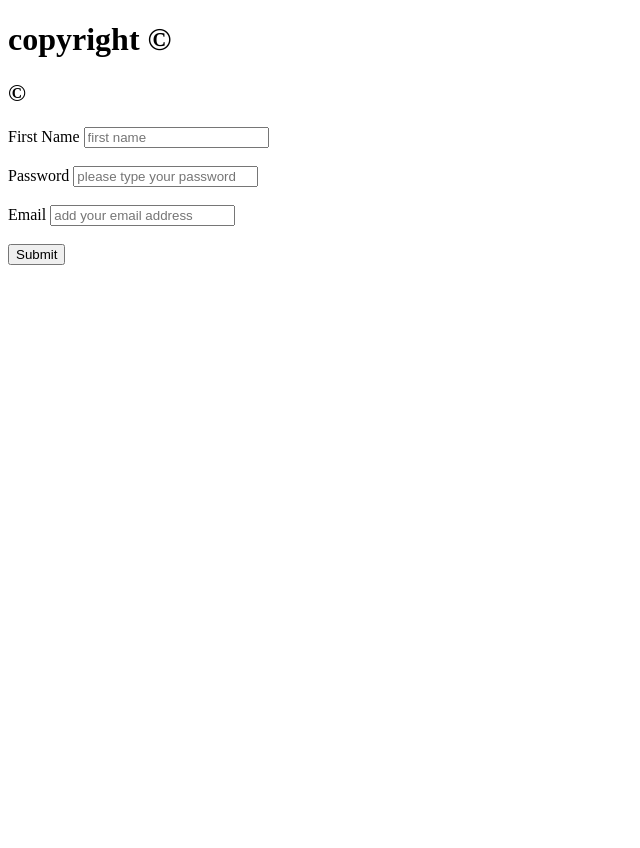
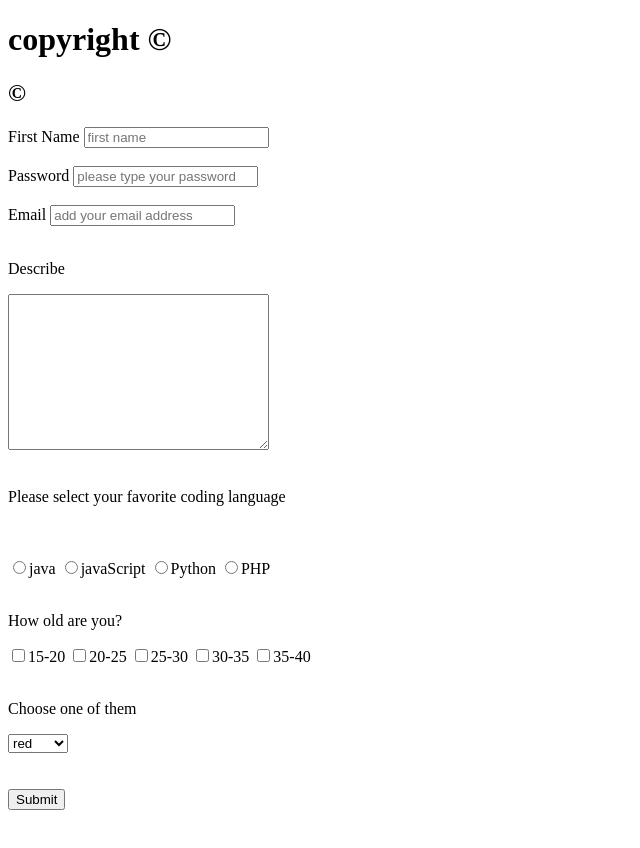
Before and after one commit to Mah93sa/practise-2, a plain HTML site: page Index.html in a window 1280 px wide. Shown: the whole page, without its empty margins (0-640 px from the left). Before the commit the page ends 800 px from the top, so only its background shows below. Drawn offline with Linux system fonts and the light colour scheme.

Commit message:
add form in index.html

```diff
--- a/Index.html
+++ b/Index.html
@@ -6,18 +6,65 @@
     <body>
         <h1>copyright &copy;</h1>
         <h2>&#169;</h2>
-
+      <!--form-->
     <form action="" method="">
         <label for="firstName">First Name</label>
+        <!--text-->
         <input type="text" id="firstName" name="firstName" placeholder="first name">
         <br><br>
+        <!--password-->
         <label for="password">Password</label>
         <input type="password" id="password" name="password" placeholder="please type your password">
         <br><br>
+        <!--email-->
         <label for="email">Email</label>
         <input type="email" name="email" id="email" placeholder="add your email address">
         <br><br>
+        <!--textarea-->
+        <p>Describe</p>
+        <textarea name="descrip" id="" cols="30" rows="10"></textarea>
+        <br><br>
+        <!--radio button-->
+         <p>Please select your favorite coding language</p>
+         <br><br>
+         <input type="radio" id="coding" value="java" name="coding">java
+         <input type="radio" id="coding" value="javascript" name="coding">javaScript
+         <input type="radio" id="coding" value="python" name="coding">Python
+         <input type="radio" id="coding" value="PHP" name="coding">PHP
+         <br><br>
+         <!--checkbox-->
+         <p>How old are you?</p>
+         <input type="checkbox" id="age" name="age" value="15-20">15-20
+         <input type="checkbox" id="age" name="age" value="20-25">20-25
+         <input type="checkbox" id="age" name="age" value="25-30">25-30
+         <input type="checkbox" id="age" name="age" value="30-35">30-35
+         <input type="checkbox" id="age" name="age" value="35-40">35-40
+         <br><br>
+         <!--select-->
+         <p>Choose one of them</p>
+         <select name="choose" id="choose">
+             <option value="red ">red</option>
+             <option value="blue ">blue</option>
+             <option value="green ">green</option>
+             <option value="black ">black</option>
+             <option value="yellow ">yellow</option>
+
+         </select>
+
+
+
+
+
+
+
+
+
+        <!--submit-->
+        <br><br><br>
         <input type="submit" name="submit" id="submit">
+        <br><br><br>
+
+
 
 
     </form>
```
